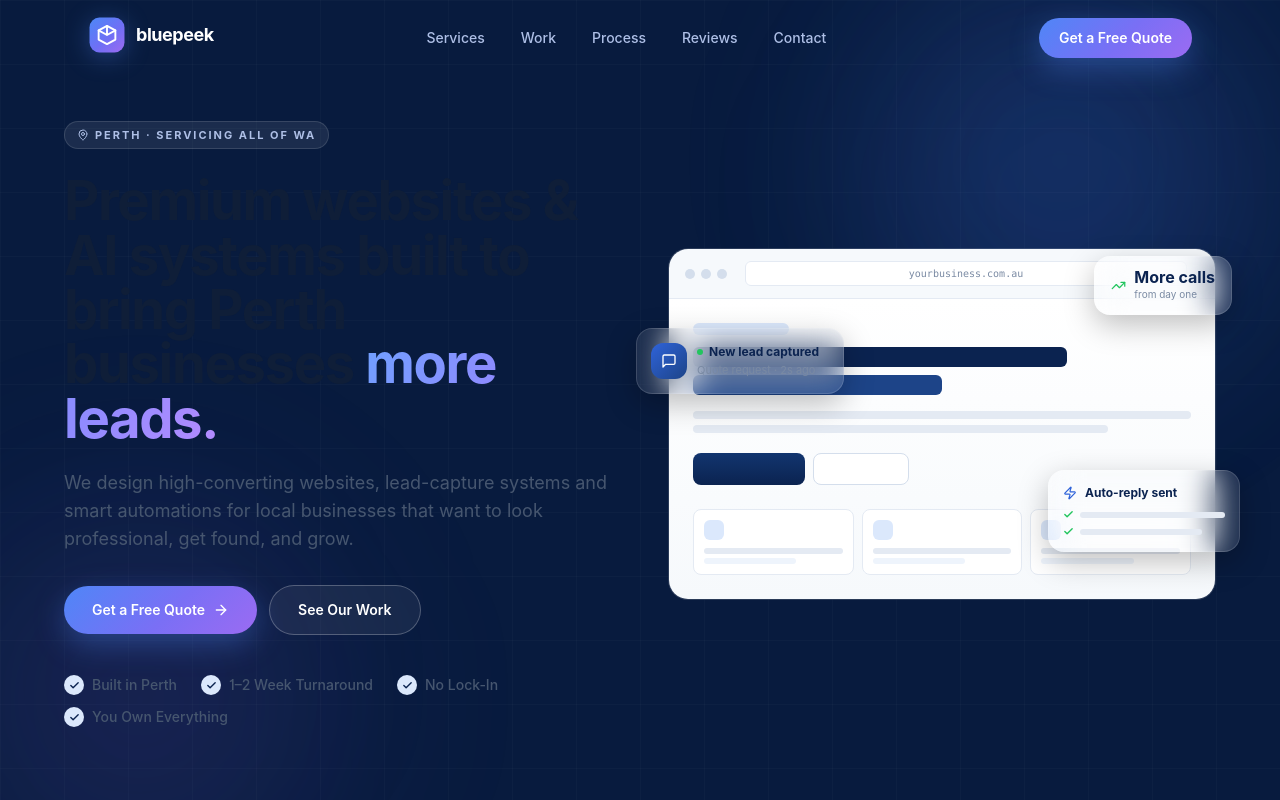
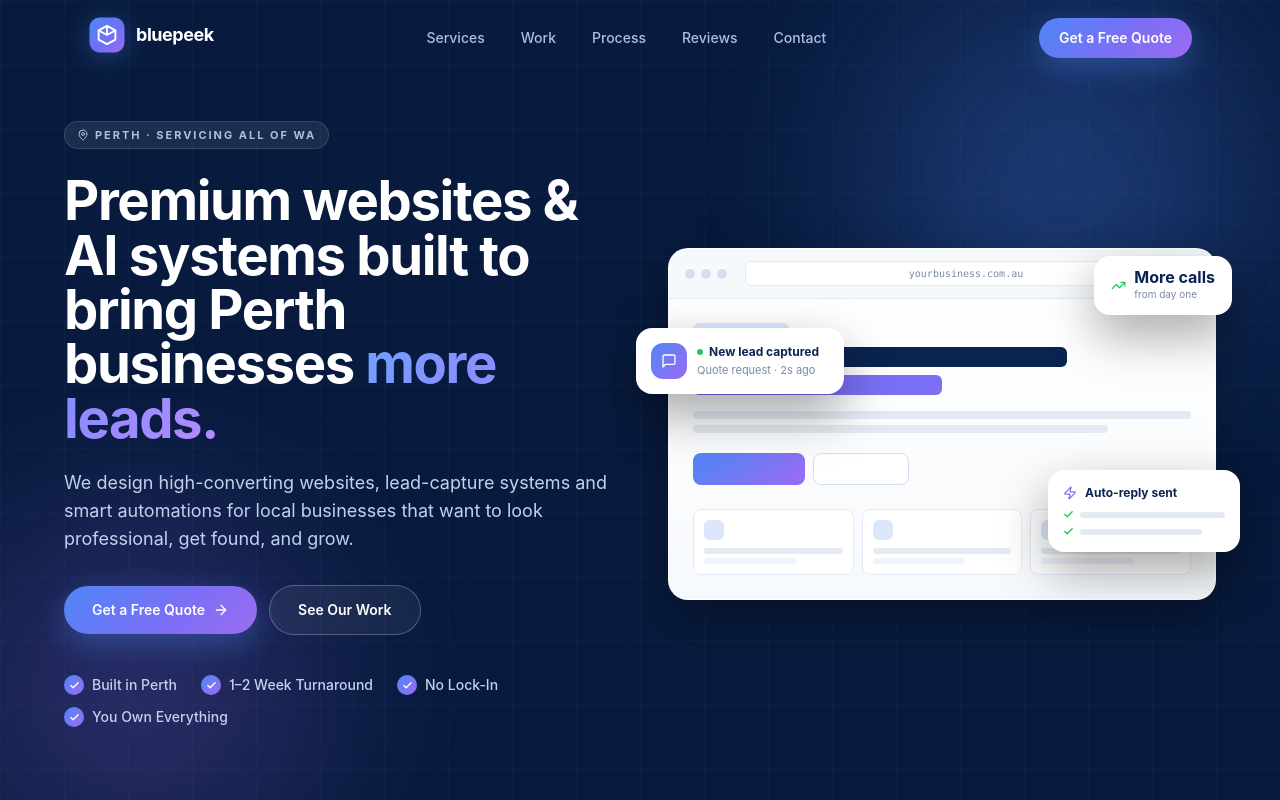
Before and after one commit to zachcolvillez-stack/bluepeek-website, a Next.js app: page / in a window 1280 px wide. Shown: the top 800 px of the page. Built offline with nearby package versions, Linux system fonts and the light colour scheme.

Commit message:
auto-save: Hero.jsx

```diff
--- a/components/Hero.jsx
+++ b/components/Hero.jsx
@@ -8,8 +8,8 @@ export default function Hero({ onCTA }) {
   return (
     <section id="hero" className="relative min-h-screen flex items-center pt-28 pb-16 px-6 overflow-hidden">
       {/* Soft hero glows */}
-      <div className="hero-glow" style={{ top: '-10%', right: '-5%', width: '560px', height: '560px', background: 'radial-gradient(circle, rgba(47,99,217,0.12) 0%, transparent 70%)' }} />
-      <div className="hero-glow" style={{ bottom: '-15%', left: '-8%', width: '480px', height: '480px', background: 'radial-gradient(circle, rgba(11,35,80,0.06) 0%, transparent 70%)' }} />
+      <div className="hero-glow" style={{ top: '-10%', right: '-5%', width: '560px', height: '560px', background: 'radial-gradient(circle, rgba(79,134,247,0.22) 0%, transparent 70%)' }} />
+      <div className="hero-glow" style={{ bottom: '-15%', left: '-8%', width: '480px', height: '480px', background: 'radial-gradient(circle, rgba(155,107,242,0.18) 0%, transparent 70%)' }} />
 
       <div className="relative max-w-6xl mx-auto w-full grid lg:grid-cols-2 gap-14 items-center">
         {/* ── Left: copy ── */}
@@ -20,12 +20,12 @@ export default function Hero({ onCTA }) {
 
           <motion.h1 initial={{ opacity: 0, y: 18 }} animate={{ opacity: 1, y: 0 }} transition={{ duration: 0.6, delay: 0.08 }}
             className="text-4xl md:text-5xl lg:text-[3.4rem] font-bold tracking-tight leading-[1.08] mt-6 mb-6"
-            style={{ color: '#0f1e38' }}>
+            style={{ color: '#ffffff' }}>
             Premium websites & AI systems built to bring Perth businesses <span className="gradient-text">more leads.</span>
           </motion.h1>
 
           <motion.p initial={{ opacity: 0, y: 18 }} animate={{ opacity: 1, y: 0 }} transition={{ duration: 0.6, delay: 0.16 }}
-            className="text-base md:text-lg leading-relaxed mb-8 max-w-xl" style={{ color: '#46566f' }}>
+            className="text-base md:text-lg leading-relaxed mb-8 max-w-xl" style={{ color: '#c2d2ee' }}>
             We design high-converting websites, lead-capture systems and smart automations for local businesses that want to look professional, get found, and grow.
           </motion.p>
 
@@ -48,22 +48,22 @@ export default function Hero({ onCTA }) {
             {TRUST.map(t => (
               <div key={t} className="flex items-center gap-2">
                 <span className="w-5 h-5 rounded-full flex items-center justify-center flex-shrink-0"
-                  style={{ background: '#dbe8fc' }}>
-                  <Check size={11} style={{ color: '#0b2350' }} strokeWidth={3} />
+                  style={{ background: 'linear-gradient(135deg, #4f86f7, #9b6bf2)' }}>
+                  <Check size={11} className="text-white" strokeWidth={3} />
                 </span>
-                <span className="text-sm font-medium" style={{ color: '#46566f' }}>{t}</span>
+                <span className="text-sm font-medium" style={{ color: '#c2d2ee' }}>{t}</span>
               </div>
             ))}
           </motion.div>
         </div>
 
-        {/* ── Right: premium mockup ── */}
+        {/* ── Right: premium mockup (white accent) ── */}
         <motion.div initial={{ opacity: 0, scale: 0.96, y: 20 }} animate={{ opacity: 1, scale: 1, y: 0 }}
           transition={{ duration: 0.7, delay: 0.2, ease: [0.22, 1, 0.36, 1] }}
           className="relative hidden lg:block">
 
           {/* Main browser mockup */}
-          <div className="card float-soft overflow-hidden" style={{ borderRadius: '20px' }}>
+          <div className="card-light float-soft overflow-hidden" style={{ borderRadius: '20px' }}>
             <div className="flex items-center gap-1.5 px-4 py-3" style={{ background: '#f6f9fc', borderBottom: '1px solid #e4eaf3' }}>
               <div className="w-2.5 h-2.5 rounded-full" style={{ background: '#d4deec' }} />
               <div className="w-2.5 h-2.5 rounded-full" style={{ background: '#d4deec' }} />
@@ -74,14 +74,13 @@ export default function Hero({ onCTA }) {
               </div>
             </div>
             <div className="p-6" style={{ background: 'linear-gradient(180deg, #ffffff 0%, #f6f9fc 100%)' }}>
-              {/* fake hero */}
               <div className="h-3 w-24 rounded-full mb-3" style={{ background: '#dbe8fc' }} />
               <div className="h-5 w-3/4 rounded-md mb-2" style={{ background: '#0b2350' }} />
-              <div className="h-5 w-1/2 rounded-md mb-4" style={{ background: '#1d4488' }} />
+              <div className="h-5 w-1/2 rounded-md mb-4" style={{ background: '#7a6ff5' }} />
               <div className="h-2 w-full rounded-full mb-1.5" style={{ background: '#e4eaf3' }} />
               <div className="h-2 w-5/6 rounded-full mb-5" style={{ background: '#e4eaf3' }} />
               <div className="flex gap-2 mb-6">
-                <div className="h-8 w-28 rounded-lg" style={{ background: 'linear-gradient(180deg, #12356f, #0b2350)' }} />
+                <div className="h-8 w-28 rounded-lg" style={{ background: 'linear-gradient(135deg, #4f86f7, #9b6bf2)' }} />
                 <div className="h-8 w-24 rounded-lg" style={{ background: '#ffffff', border: '1px solid #d4deec' }} />
               </div>
               <div className="grid grid-cols-3 gap-2">
@@ -97,10 +96,10 @@ export default function Hero({ onCTA }) {
           </div>
 
           {/* Floating: new lead notification */}
-          <div className="absolute -left-8 top-20 glass float-soft-delay rounded-2xl p-3.5 w-52" style={{ borderRadius: '16px' }}>
+          <div className="absolute -left-8 top-20 card-light float-soft-delay p-3.5 w-52" style={{ borderRadius: '16px' }}>
             <div className="flex items-center gap-2.5">
               <div className="w-9 h-9 rounded-xl flex items-center justify-center flex-shrink-0"
-                style={{ background: 'linear-gradient(135deg, #2f63d9, #1d4488)' }}>
+                style={{ background: 'linear-gradient(135deg, #4f86f7, #9b6bf2)' }}>
                 <MessageSquare size={16} className="text-white" />
               </div>
               <div className="min-w-0">
@@ -114,9 +113,9 @@ export default function Hero({ onCTA }) {
           </div>
 
           {/* Floating: automation flow */}
-          <div className="absolute -right-6 bottom-12 glass rounded-2xl p-3.5 w-48 float-soft" style={{ borderRadius: '16px' }}>
+          <div className="absolute -right-6 bottom-12 card-light p-3.5 w-48 float-soft" style={{ borderRadius: '16px' }}>
             <div className="flex items-center gap-2 mb-2">
-              <Zap size={14} style={{ color: '#2f63d9' }} />
+              <Zap size={14} style={{ color: '#7a6ff5' }} />
               <p className="text-xs font-bold" style={{ color: '#0b2350' }}>Auto-reply sent</p>
             </div>
             <div className="space-y-1.5">
@@ -132,7 +131,7 @@ export default function Hero({ onCTA }) {
           </div>
 
           {/* Floating: leads stat */}
-          <div className="absolute -right-4 top-2 glass rounded-2xl px-4 py-3 float-soft-delay" style={{ borderRadius: '16px' }}>
+          <div className="absolute -right-4 top-2 card-light px-4 py-3 float-soft-delay" style={{ borderRadius: '16px' }}>
             <div className="flex items-center gap-2">
               <TrendingUp size={15} style={{ color: '#22c55e' }} />
               <div>
```
